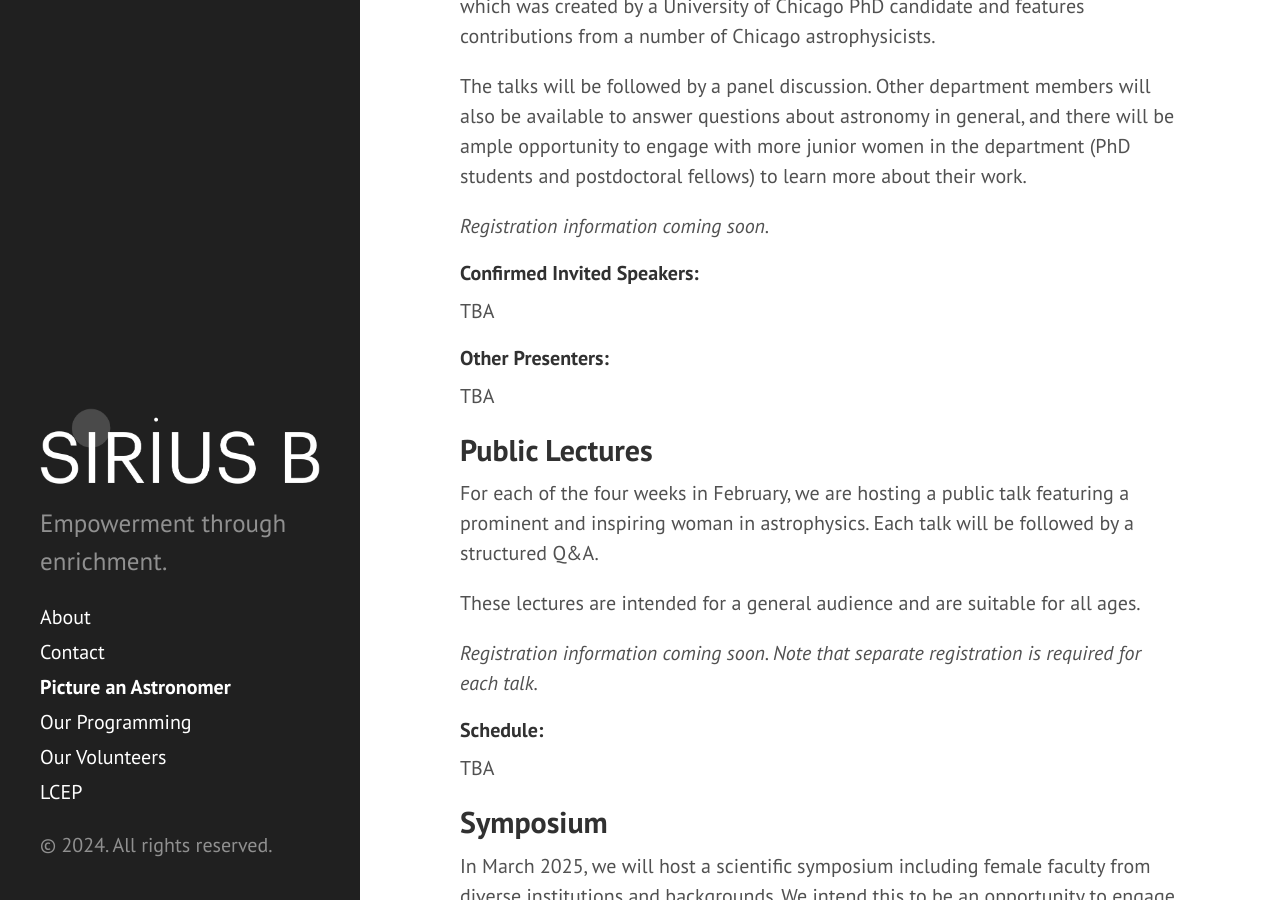
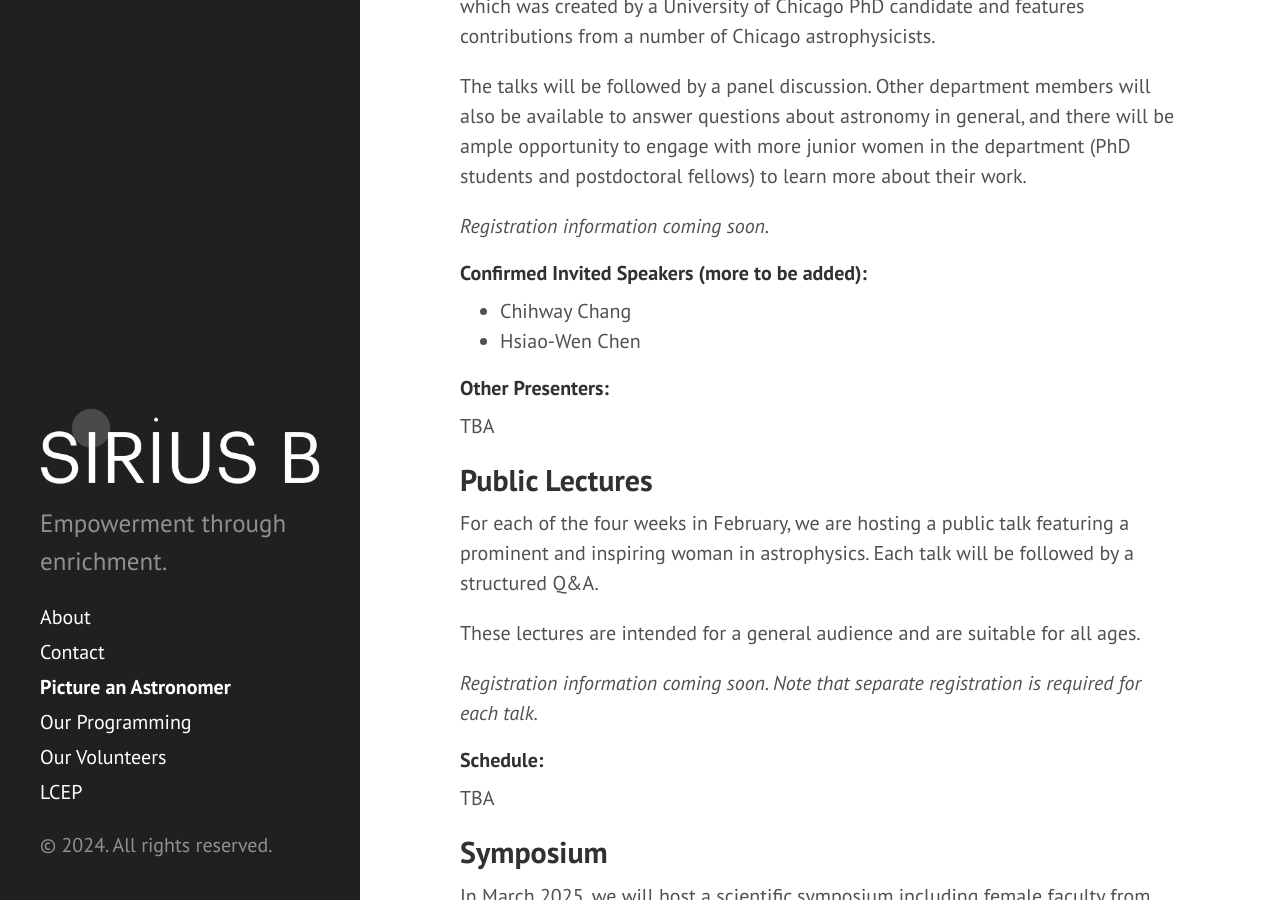
Before and after one commit to siriusb-org/siriusb-org.github.io, a Jekyll site: the page built from pictureanastronomer.md, in a window 1280 px wide and 900 px high, scrolled down 1117 px. Built offline with Jekyll 4.4.1, drawn with Linux system fonts in a browser that asks for light colours.

Commit message:
add internal speakers

```diff
--- a/pictureanastronomer.md
+++ b/pictureanastronomer.md
@@ -29,8 +29,9 @@ The talks will be followed by a panel discussion. Other department members will
 
 *Registration information coming soon.*
 
-#### Confirmed Invited Speakers:
-TBA
+#### Confirmed Invited Speakers (more to be added):
+- Chihway Chang
+- Hsiao-Wen Chen
 
 #### Other Presenters:
 TBA
```
